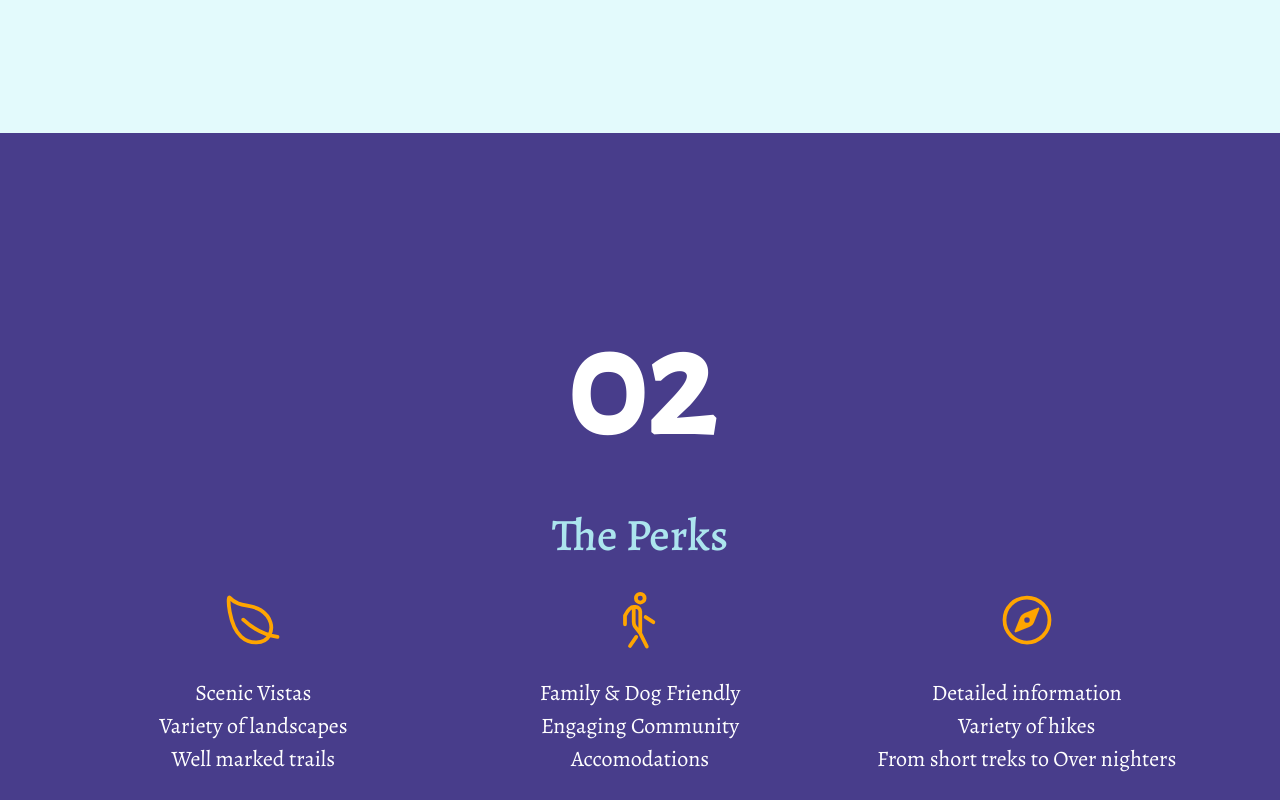
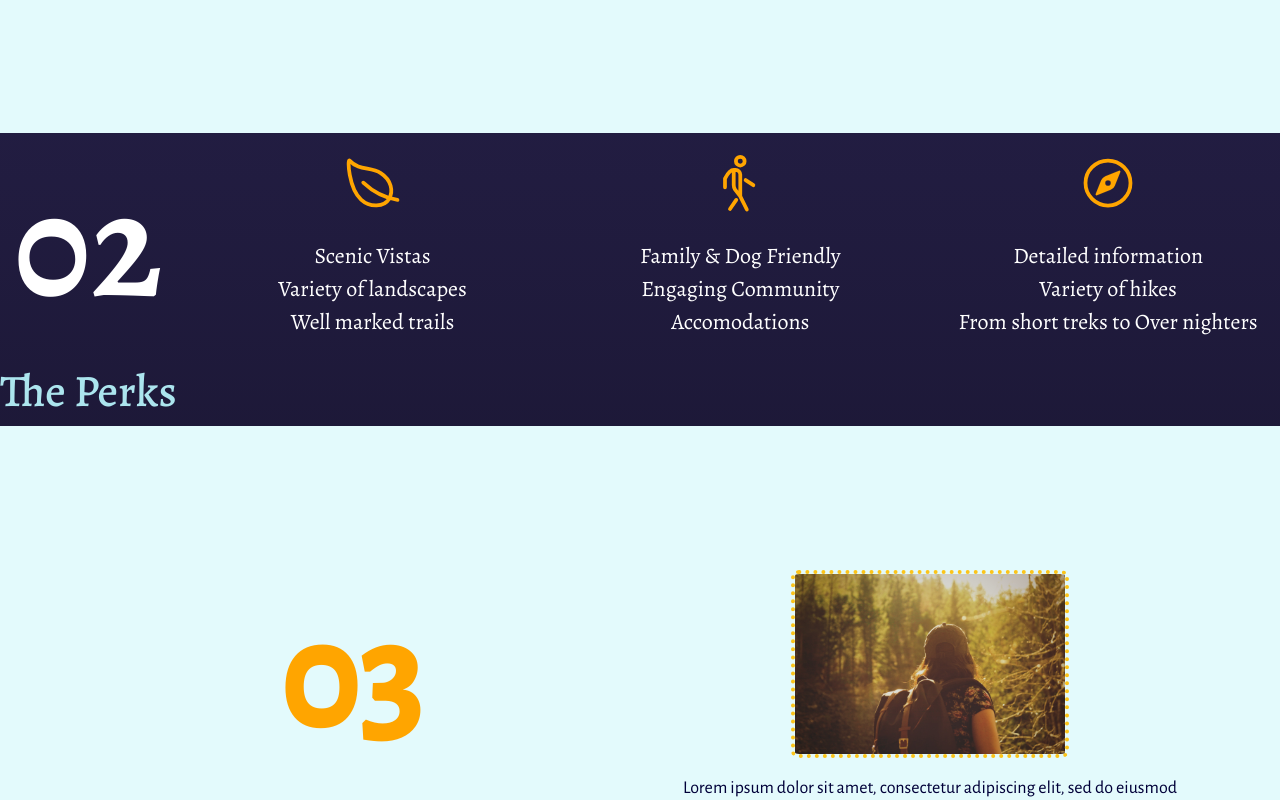
Before and after one commit to dobinator/vigilant-happiness, a React (Create React App) app: page / in a window 1280 px wide. Shown: the part 2220-3020 px from the top of the page. Built offline with nearby package versions, Linux system fonts and the light colour scheme.

Commit message:
updating the background image

```diff
--- a/src/components/Story/index.js
+++ b/src/components/Story/index.js
@@ -2,21 +2,28 @@ import React from 'react'
 
 function Story() {
     return (
-        <section className="section is-medium " style={{backgroundColor:"#483d8b" }}>
-             <p style={
-                 {fontSize: "150px",
+        <section className="container-flex story_background">
+              <div className ="columns" style={{}}>
+                   <div className= "row">
+                   <div className="column">
+        <h1 style=
+                {{fontSize: "150px",
                  fontWeight: "600",
                  top: "30%",
                  right: "20px",
                  color:"#fff",
                  margin: "0"
-                 }}>02</p>
+                 }}>02</h1>
+
+
         <h1 style=
         {{color:"#ace5ee",
         fontSize:"45px",
         fontWeight:"500"
        }} >The Perks</h1>
-        <div className ="columns">
+
+       </div>
+       </div>
             <div className = "column">
             <ion-icon name="leaf-outline"
              style= {{fontSize: "60px",
@@ -66,9 +73,9 @@ function Story() {
             <h3 style=
                 {{fontSize: "22px",
                 color:"#fff"}}>From short treks to Over nighters</h3>
+
             </div>
-
-        </div>
+            </div>
         </section>
     )
 }
```
Also changed, not shown: src/index.css (+9 -0 lines), 1 other file (tests, documents, lock files or other folders).
